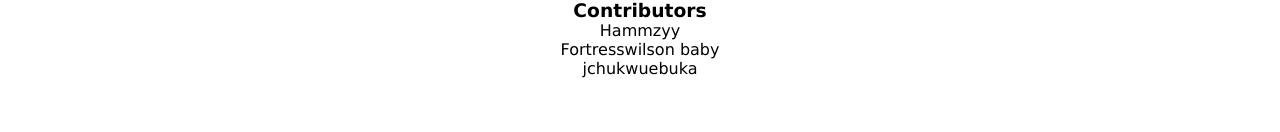
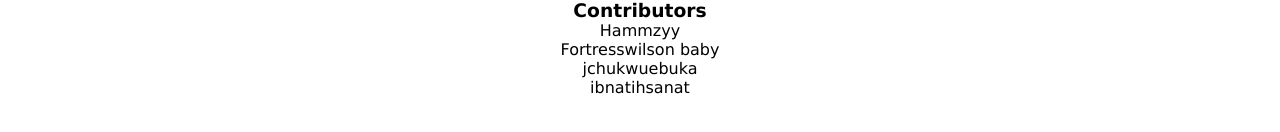
Before and after one commit to hammzyy/git-tutorial, a plain HTML site: page index.html in a window 1280 px wide. Shown: the part 190-322 px from the top of the page. Drawn offline with Linux system fonts and the light colour scheme.

```diff
--- a/index.html
+++ b/index.html
@@ -26,6 +26,7 @@
         <li>Hammzyy</li>
         <li> Fortresswilson baby</li>
         <li>jchukwuebuka</li>
+        <li>ibnatihsanat</li>
     </ul>
 </body>
 </html>
```
